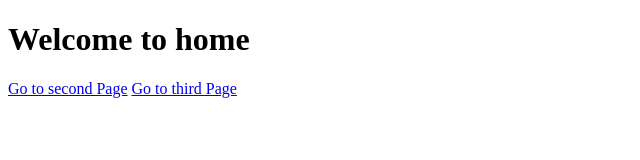
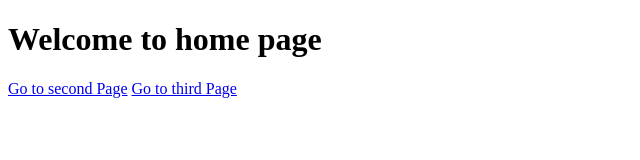
Before and after one commit to RushiSheth/webapp, a plain HTML site: page index.html in a window 1280 px wide. Shown: the whole page, without its empty margins (0-640 px from the left). Drawn offline with Linux system fonts and the light colour scheme.

Commit message:
Improved Index.html

```diff
--- a/index.html
+++ b/index.html
@@ -5,7 +5,7 @@
 </head>
 <body>
 
-<h1>Welcome to home</h1>
+<h1>Welcome to home page</h1>
 <a href="second.html">Go to second Page</a>
 <a href="third.html">Go to third Page</a>
 
```
